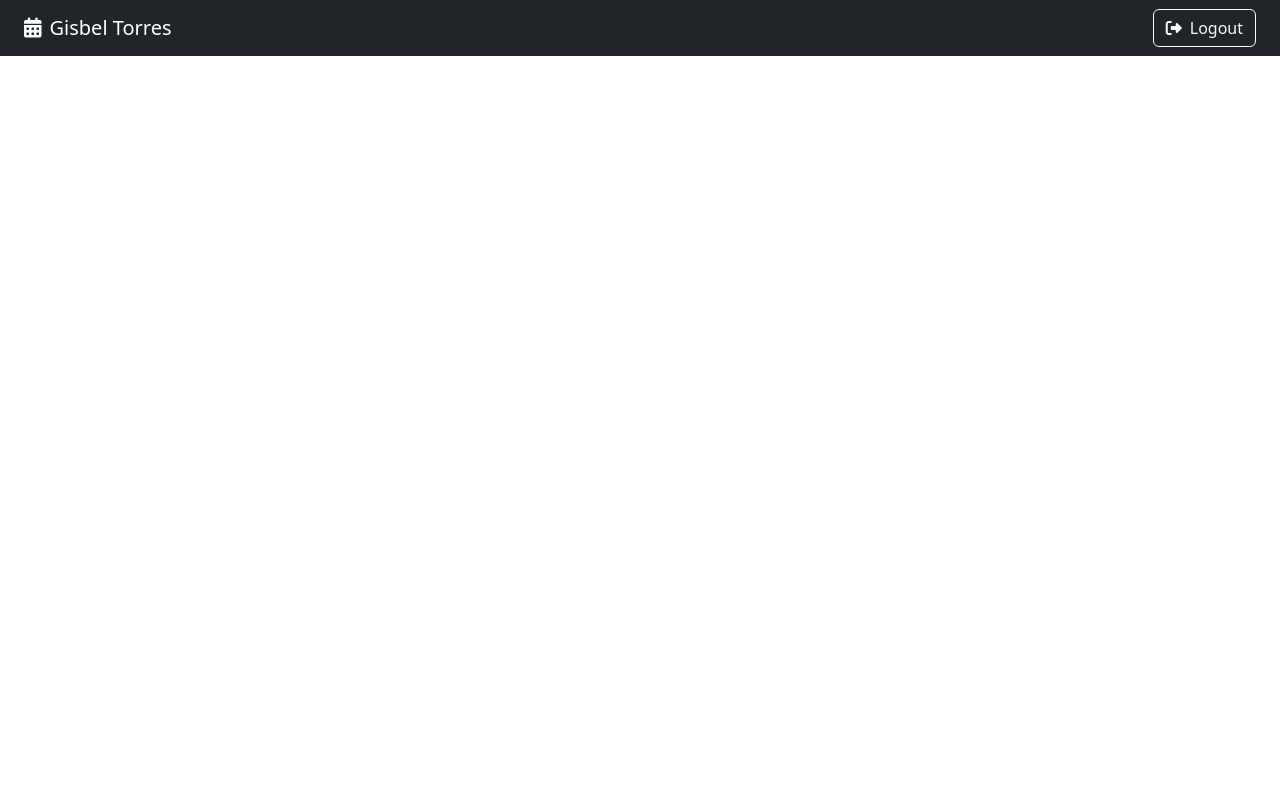
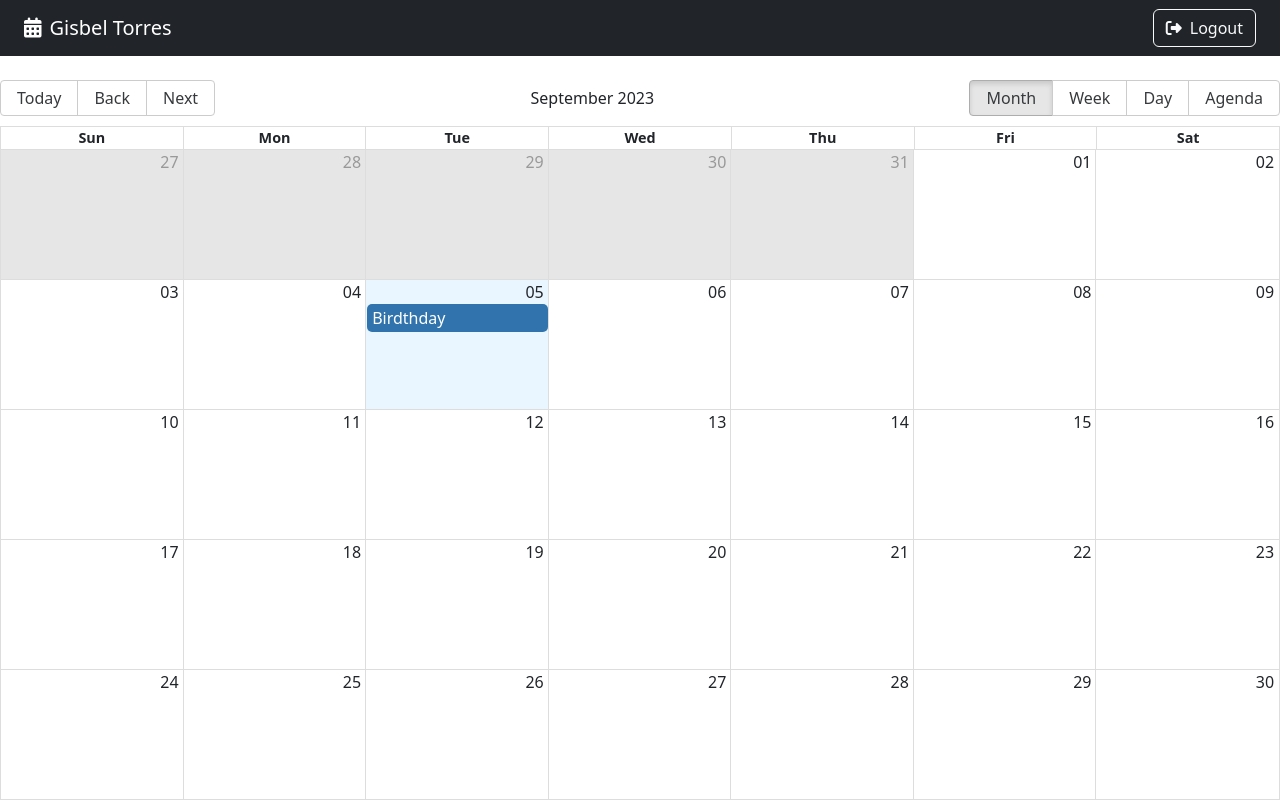
Before and after one commit to gisbelt/react-app, a React (Vite) app in the folder 10-calendar-app-vite/: page / in a window 1280 px wide. Built offline with nearby package versions, Linux system fonts and the light colour scheme.

Commit message:
Add react-big-calendar - date-fns

```diff
--- a/10-calendar-app-vite/package.json
+++ b/10-calendar-app-vite/package.json
@@ -10,7 +10,9 @@
     "preview": "vite preview"
   },
   "dependencies": {
+    "date-fns": "^2.30.0",
     "react": "^18.2.0",
+    "react-big-calendar": "^1.8.2",
     "react-dom": "^18.2.0",
     "react-router-dom": "6"
   },
--- a/10-calendar-app-vite/src/calendar/pages/CalendarPage.jsx
+++ b/10-calendar-app-vite/src/calendar/pages/CalendarPage.jsx
@@ -1,10 +1,45 @@
-import React from 'react'
+import { Calendar, dateFnsLocalizer } from 'react-big-calendar'
 import { Navbar } from '../'
+import { addHours, format, parse, startOfWeek, getDay } from 'date-fns'
+import enUS from 'date-fns/locale/en-US'
+import 'react-big-calendar/lib/css/react-big-calendar.css'
+
+const locales = {
+	'en-US': enUS,
+}
+
+const localizer = dateFnsLocalizer({
+	format,
+	parse,
+	startOfWeek,
+	getDay,
+	locales,
+})
+
+const events = [{
+	title: 'Birdthday',
+	notes: 'Buy cookies',
+	start: new Date(),
+	end: addHours( new Date(), 2),
+	bgColor: '#fafafa',
+	user: {
+		_id: '123',
+		name: 'Gisbel'
+	}
+}]
 
 export const CalendarPage = () => {
 	return (
 		<>
 			<Navbar />
+
+			<Calendar
+				localizer={localizer}
+				events={events}
+				startAccessor="start"
+				endAccessor="end"
+				style={{ height: 'calc(100vh - 56px - 1.5rem)' }}
+			/>
 		</>
 	)
 }
```
Also changed, not shown: 1 other file (tests, documents, lock files or other folders).
